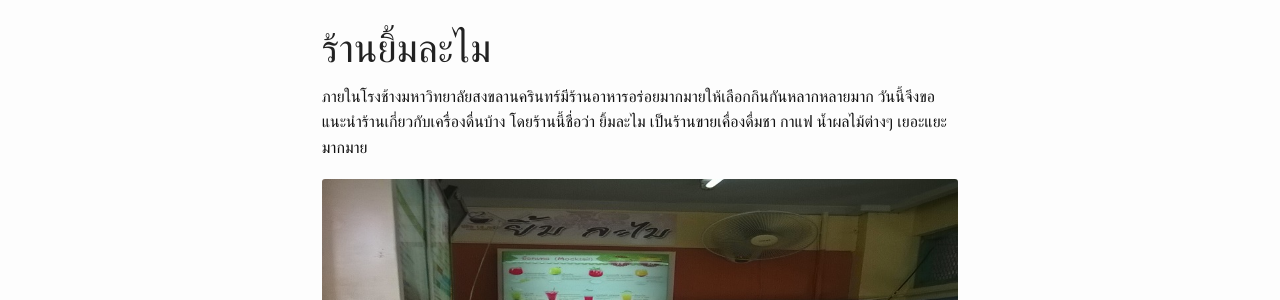
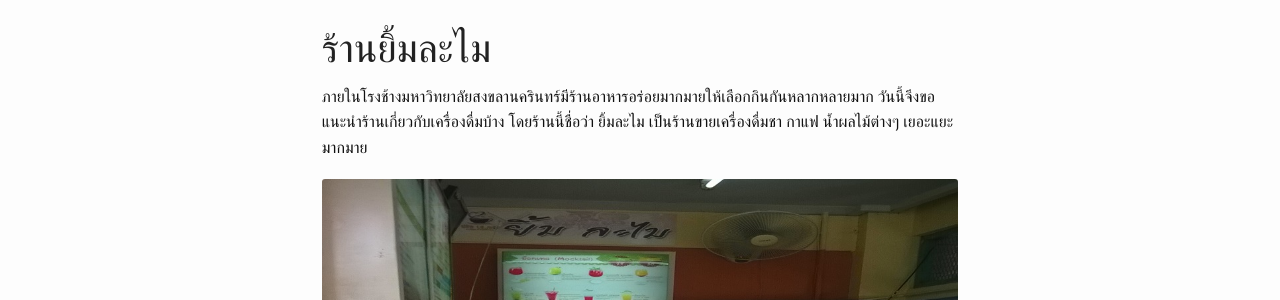
Before and after one commit to hatyairoiroi/hatyairoiroi.github.io, a Jekyll site: the page built from pages/ยิ้มละไม.md, in a window 1280 px wide and 1400 px high, scrolled down 196 px. Shown: the part 174-474 px from the top of the window. Built offline with Jekyll 4.4.1, drawn with Linux system fonts in a browser that asks for light colours; some of the changed text lies outside the part shown.

Commit message:
Update ยิ้มละไม.md

```diff
--- a/pages/ยิ้มละไม.md
+++ b/pages/ยิ้มละไม.md
@@ -7,7 +7,7 @@ header:
 permalink: "/ยิ้มละไม/"
 
 ---
-ภายในโรงช้างมหาวิทยาลัยสงขลานครินทร์มีร้านอาหารอร่อยมากมายให้เลือกกินกันหลากหลายมาก วันนี้จึงขอแนะนำร้านเกี่ยวกับเครื่องดื่นบ้าง โดยร้านนี้ชื่อว่า ยิ้มละไม เป็นร้านขายเคื่องดื่มชา กาแฟ น้ำผลไม้ต่างๆ เยอะแยะมากมาย
+ภายในโรงช้างมหาวิทยาลัยสงขลานครินทร์มีร้านอาหารอร่อยมากมายให้เลือกกินกันหลากหลายมาก วันนี้จึงขอแนะนำร้านเกี่ยวกับเครื่องดื่มบ้าง โดยร้านนี้ชื่อว่า ยิ้มละไม เป็นร้านขายเครื่องดื่มชา กาแฟ น้ำผลไม้ต่างๆ เยอะแยะมากมาย
 <img class="t20" src="{{ site.url }}/images/ยิ้มละไม1.jpg">
 
 ร้านยิ้มละไม ตั้งอยู่บริเวณโรงช้างม.อ. เป็นร้านน้ำเล็กๆที่มีลูกค้าอยู่เนืองๆ ส่วนมากจะเป็นนักศึกษาสาวๆมาซื้อรับประทานกัน โดยบริเวณด้านข้างของร้านก็ยังมีขนมปังเย็นขายด้วย อีกทั้งยังมีที่นั่งให้รับประทาน วันไหนอากาศร่มรื่นจะน่านั่งเป็นพิเศษ
```
Also changed, not shown: other parts of pages/ยิ้มละไม.md (+1 -1 lines).
